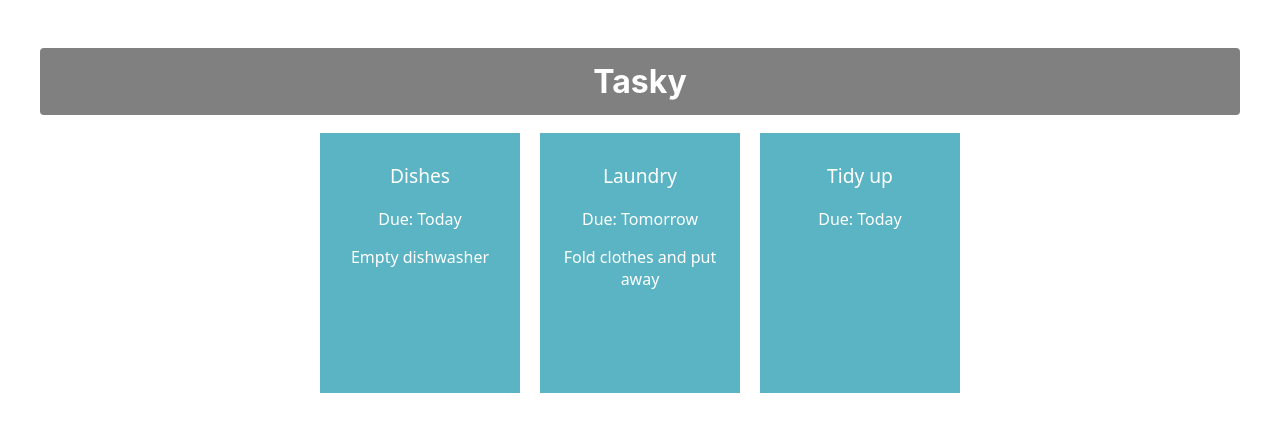
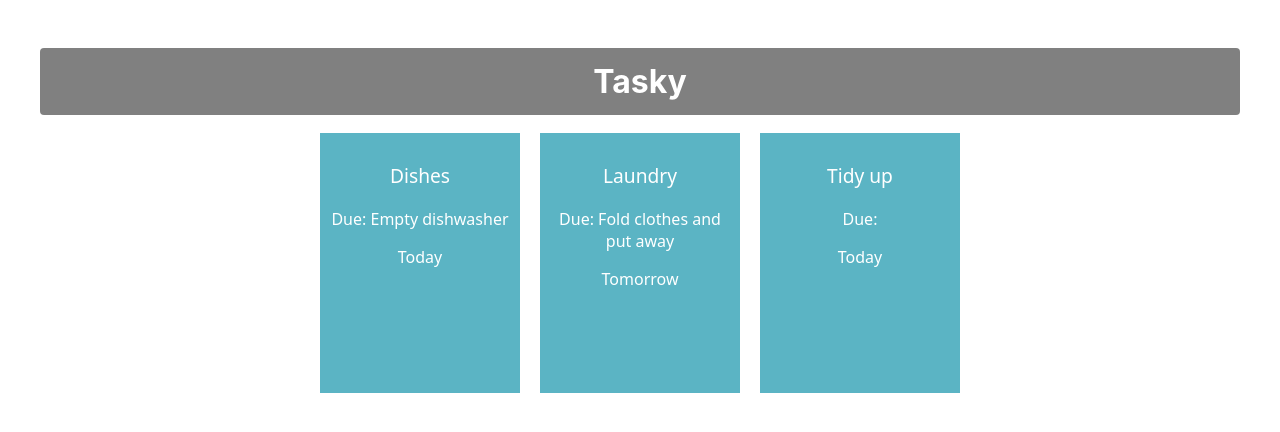
Before and after one commit to wcn1720811650/react-basics-labs, a React (Create React App) app in the folder tasky/: page / in a window 1280 px wide. Shown: the top 432 px of the page. Built offline with nearby package versions, Linux system fonts and the light colour scheme.

Commit message:
Rendered list of tasks using map

```diff
--- a/tasky/src/App.js
+++ b/tasky/src/App.js
@@ -11,10 +11,17 @@
   });
   return (
     <div className="container">
-      <h1>Tasky</h1>
-      <Task title={taskState.tasks[0].title} deadline={taskState.tasks[0].deadline} description={taskState.tasks[0].description} />
-      <Task title={taskState.tasks[1].title} deadline={taskState.tasks[1].deadline} description={taskState.tasks[1].description} />
-      <Task title={taskState.tasks[2].title} deadline={taskState.tasks[2].deadline} description={taskState.tasks[2].description} />
+      <h1>
+        Tasky
+      </h1>
+      {taskState.tasks.map((task) => (
+        <Task
+        title={task.title}
+        deadline={task.description}
+        description={task.deadline} />
+
+      ))}
+
     </div>
   );
 }
```
